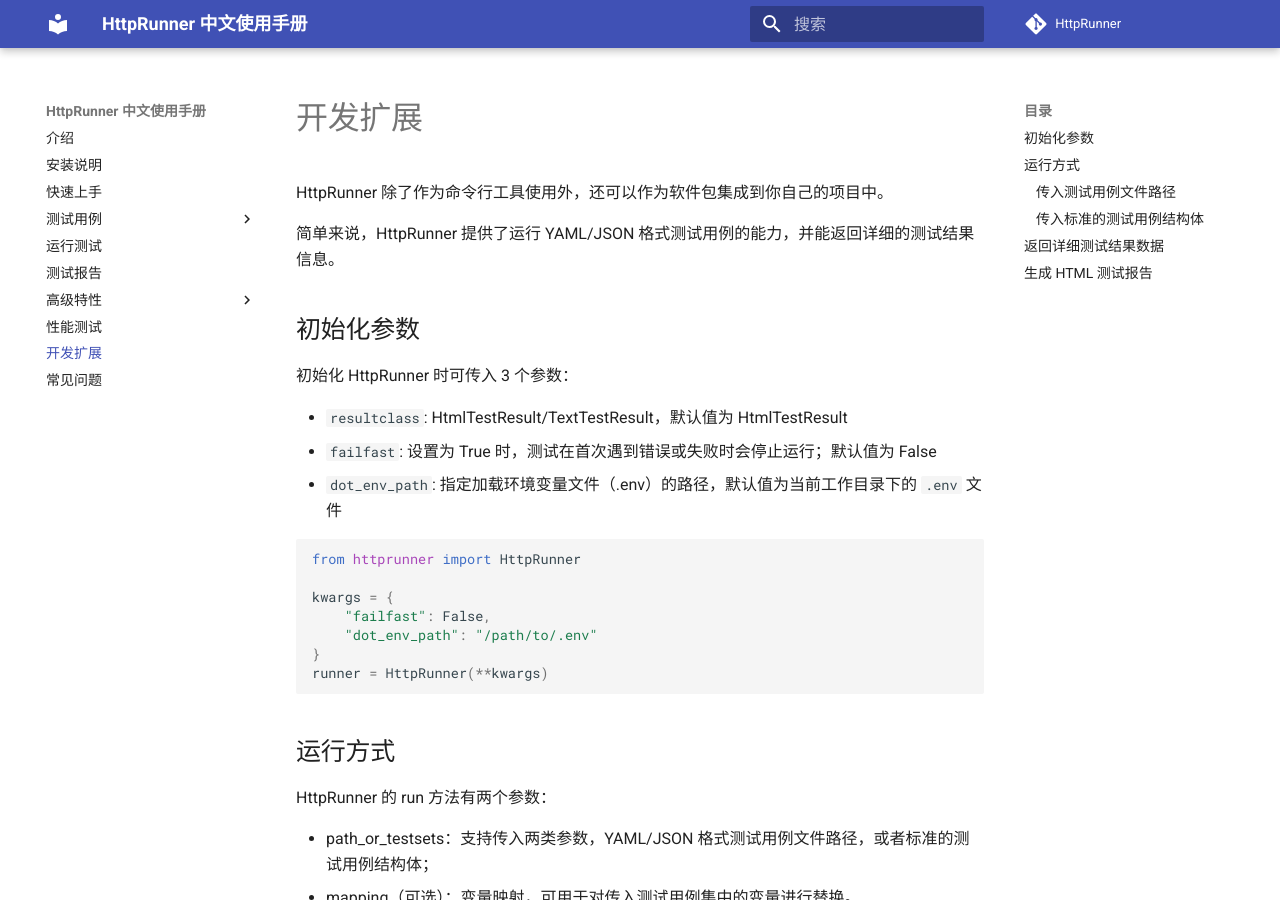
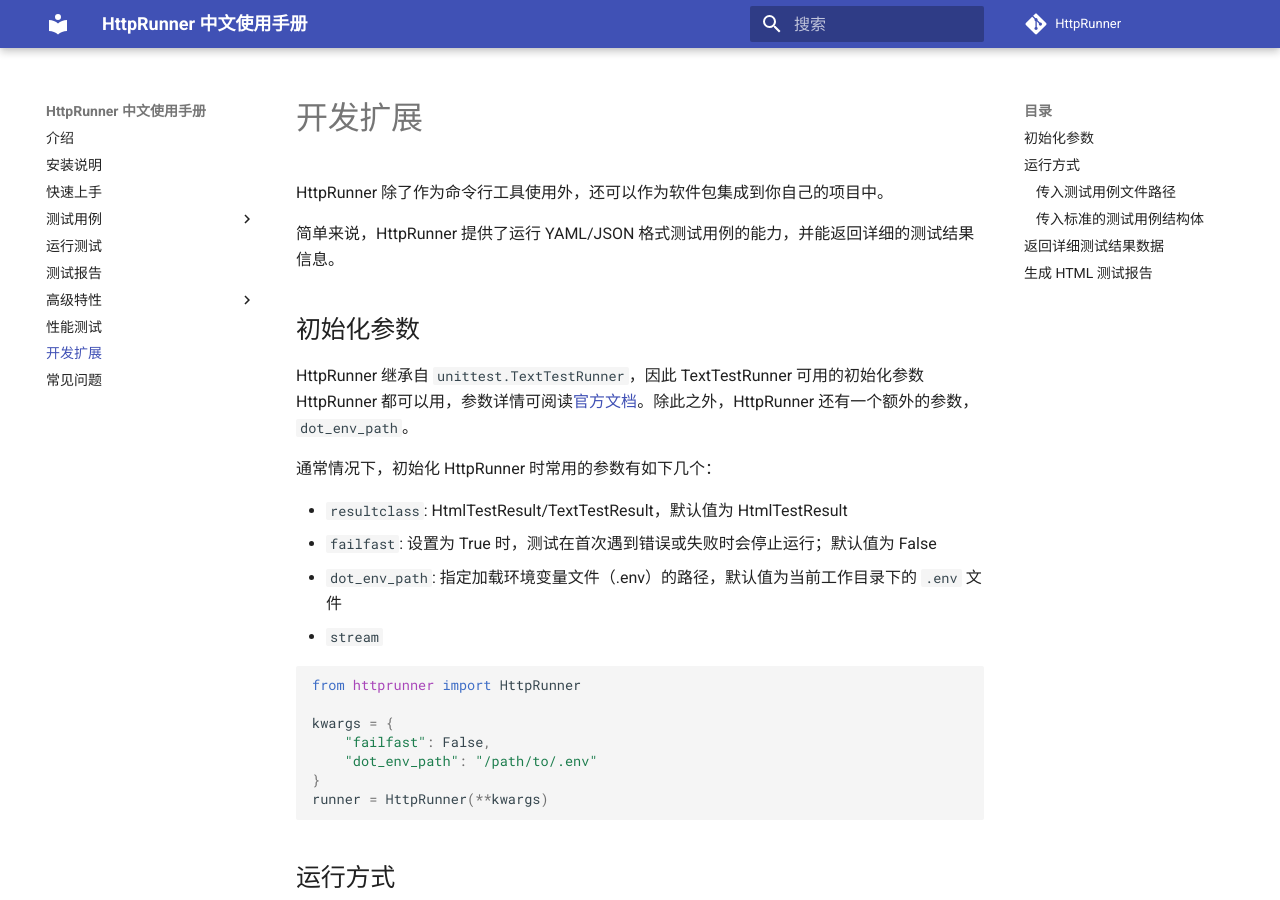
Before and after one commit to httprunner/docs-v1x, an MkDocs documentation site: the page built from docs/development.md, in a window 1280 px wide and 900 px high. Built offline with MkDocs 1.6.1 and Material for MkDocs 9.7.7, drawn with Linux system fonts in a browser that asks for light colours; comment, search, counter and statistics services are not loaded; old or Windows-style settings are respelled for this version of MkDocs.

Commit message:
update development

````diff
--- a/docs/development.md
+++ b/docs/development.md
@@ -6,11 +6,14 @@
 
 ## 初始化参数
 
-初始化 HttpRunner 时可传入 3 个参数：
+HttpRunner 继承自 `unittest.TextTestRunner`，因此 TextTestRunner 可用的初始化参数 HttpRunner 都可以用，参数详情可阅读[官方文档](https://docs.python.org/3.6/library/unittest.html#unittest.TextTestRunner)。除此之外，HttpRunner 还有一个额外的参数，`dot_env_path`。
+
+通常情况下，初始化 HttpRunner 时常用的参数有如下几个：
 
 - `resultclass`: HtmlTestResult/TextTestResult，默认值为 HtmlTestResult
 - `failfast`: 设置为 True 时，测试在首次遇到错误或失败时会停止运行；默认值为 False
 - `dot_env_path`: 指定加载环境变量文件（.env）的路径，默认值为当前工作目录下的 `.env` 文件
+- `stream`
 
 ```python
 from httprunner import HttpRunner
````
